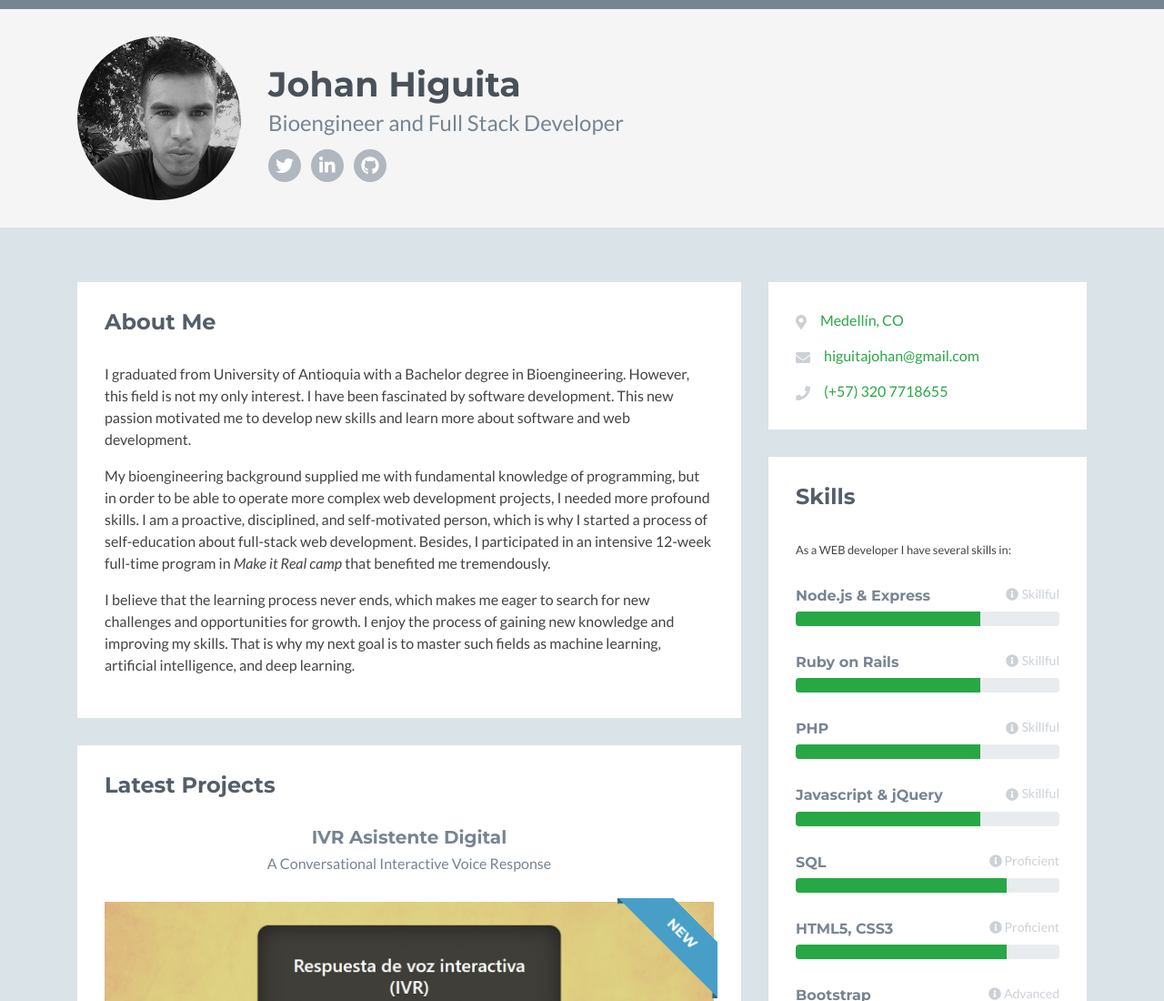
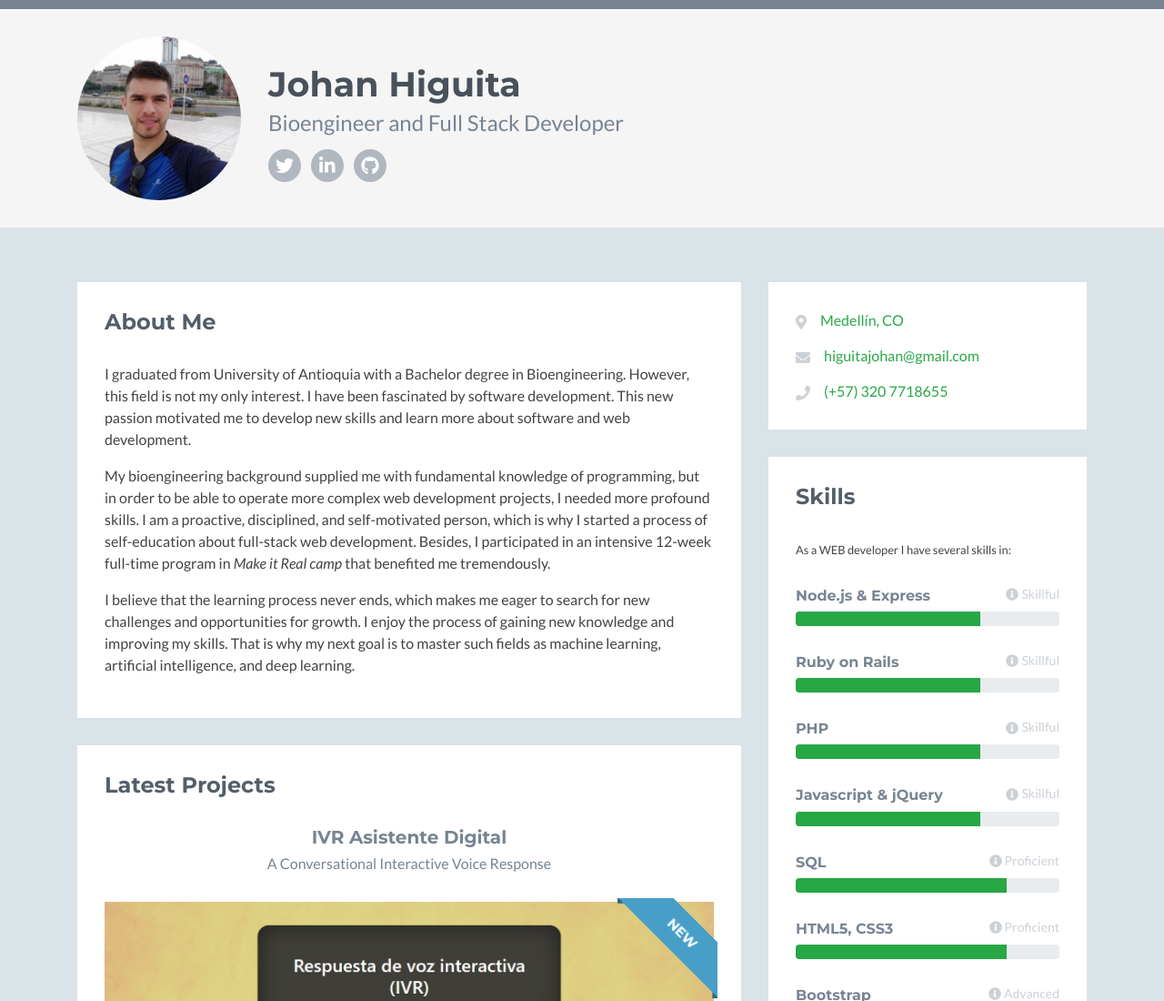
Before and after one commit to JohanHiguita/johanhiguita.github.io, a plain HTML site: page index.html in a window 1280 px wide. Shown: the top 1100 px of the page at 91% size. Drawn offline with nearby package versions, Linux system fonts and the light colour scheme; a script that the page names is missing.

Commit message:
update perfil image

```diff
--- a/index.html
+++ b/index.html
@@ -47,7 +47,7 @@
     <!-- ******HEADER****** -->
     <header class="header">
         <div class="container clearfix">
-            <img class="profile-image img-fluid float-left" src="assets/images/profile.jpg" alt="Johan Higuita"
+            <img class="profile-image img-fluid float-left" src="assets/images/profile2.jpg" alt="Johan Higuita"
                 height="180" width="180" />
             <div class="profile-content float-left">
                 <h1 class="name">Johan Higuita</h1>
```
Also changed, not shown: assets/images/profile2.jpg (added).
